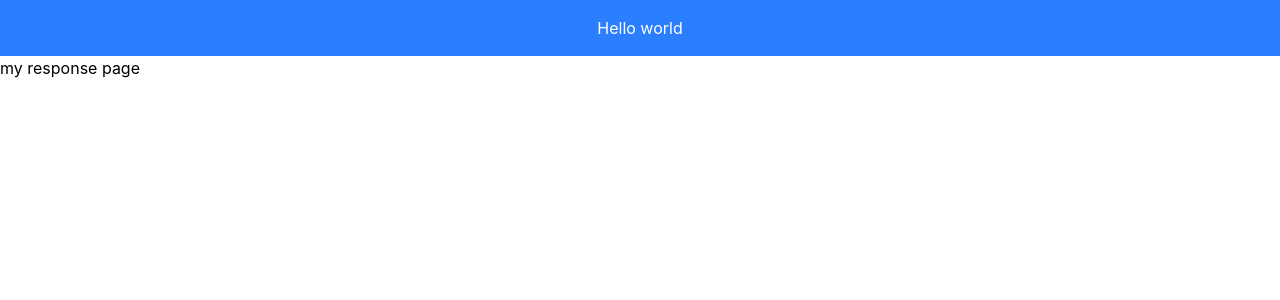
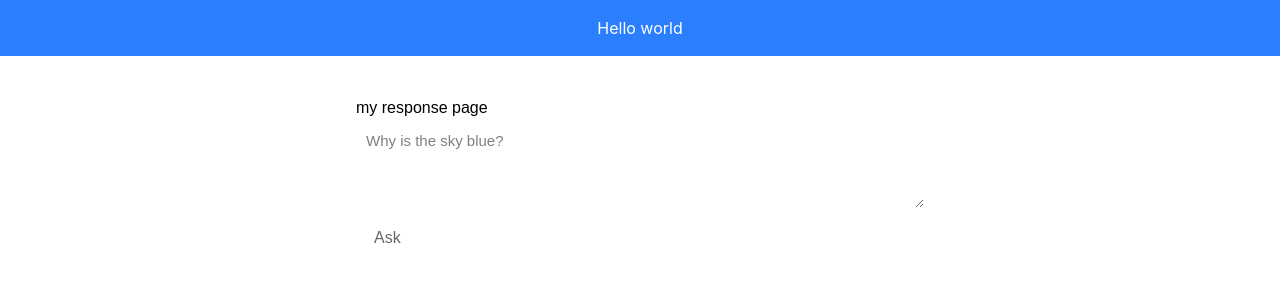
Before and after one commit to georgewakhu270/my-ai-assistant, a Vue app: page / in a window 1280 px wide. Shown: the top 300 px of the page. Built offline with nearby package versions, Linux system fonts and the light colour scheme; no server answers.

Commit message:
added docker

```diff
--- a/package.json
+++ b/package.json
@@ -6,6 +6,8 @@
   "scripts": {
     "dev": "vite",
     "build": "vue-tsc -b && vite build",
+    "build:docker": "vue-tsc -b && vite build",
+    "build:github": "vue-tsc -b && vite build --mode github-pages",
     "preview": "vite preview"
   },
   "dependencies": {
--- a/src/components/MyResponse.vue
+++ b/src/components/MyResponse.vue
@@ -1,29 +1,106 @@
 <script setup lang="ts">
 import { ref } from 'vue';
 
-
 const response = ref('')
+const question = ref('')
+const loading = ref(false)
+const error = ref('')
 
 async function askCloud() {
+    if (!question.value.trim() || loading.value) return
+    loading.value = true
+    error.value = '';
+    response.value = ''
+
+    try {
         const res = await fetch('https://ollama-proxy.georgewakhu270.workers.dev/', {
             method: 'POST',
             headers: {
                 'Content-Type': 'application/json',
-        },body: JSON.stringify({
+            },
+            body: JSON.stringify({
                 model: 'gemma4:31b',
-            messages: [{role: 'user', content: 'Why is the sky blue'}],
+                messages: [{ role: 'user', content: question.value }],
                 stream: false
             })
-    })
-    const data = await res.json()
-    response.value = data.message.content
+        });
+
+        if (!res.ok) {
+            const detail = await res.text().catch(() => '');
+            throw new Error(detail || `HTTP error! status: (${res.status})`);
         }
 
-askCloud()
+        const data = await res.json();
+        response.value = data.message.content;
+    } catch (err) {
+        error.value = err instanceof Error ? err.message : 'Something went wrong';
+    } finally {
+        loading.value = false;
+    }
+}
 
 </script>
 
 <template>
+    <div class="page">
         <h1>my response page</h1>
-    <p>{{ response }}</p>
+    <!-- <p>{{ response }}</p> -->
+    <form @submit.prevent="askCloud">
+        <textarea
+        v-model="question"
+        rows="3"
+        placeholder="Why is the sky blue?"
+        :disabled="loading"
+        ></textarea>
+        <button type="submit" :disabled="loading || !question.trim()">
+            {{ loading ? 'Asking...' : 'Ask' }}
+        </button>
+    </form>
+    <p v-if="error" class="error">{{ error }}</p>
+    <p v-if="response" class="response">{{ response }}</p>
+    </div>
+
 </template>
+
+<style scoped>
+.page {
+    max-width: 600px;
+    margin: 40px auto;
+    font-family: sans-serif;
+    padding: 0 16px;
+}
+
+form{
+    display: flex;
+    flex-direction: column;
+    gap: 10px;
+}
+
+textarea {
+    padding: 10px;
+    font-size: 15px;
+    font-family: inherit;
+    resize: vertical;
+}
+
+button {
+  align-self: flex-start;
+  padding: 8px 18px;
+  cursor: pointer;
+}
+button:disabled {
+  cursor: not-allowed;
+  opacity: 0.6;
+}
+
+.error {
+  color: #c0392b;
+}
+
+.response {
+  white-space: pre-wrap;
+  margin-top: 20px;
+  line-height: 1.6;
+}
+
+</style>
--- a/vite.config.ts
+++ b/vite.config.ts
@@ -3,7 +3,7 @@ import tailwindcss from '@tailwindcss/vite'
 import { defineConfig } from 'vite'
 
 // https://vite.dev/config/
-export default defineConfig({
+export default defineConfig(({ mode }) => ({
   plugins: [vue(), tailwindcss()],
-  base: '/my-ai-assistant/',
-})
+  base: mode === 'github-pages' ? '/my-ai-assistant/' : '/',
+}))
--- a/worker.js
+++ b/worker.js
@@ -2,6 +2,10 @@ const ALLOWED_ORIGINS = [
   'https://georgewakhu270.github.io',
   'http://localhost:5173',
   'http://127.0.0.1:5173',
+  'http://localhost:3000',
+  'http://127.0.0.1:3000',
+  'http://localhost:8080',
+  'http://127.0.0.1:8080',
 ];
 
 export default {
```
Also changed, not shown: 2 other files (tests, documents, lock files or other folders). Lines whose indentation alone changed are shown as unchanged.
